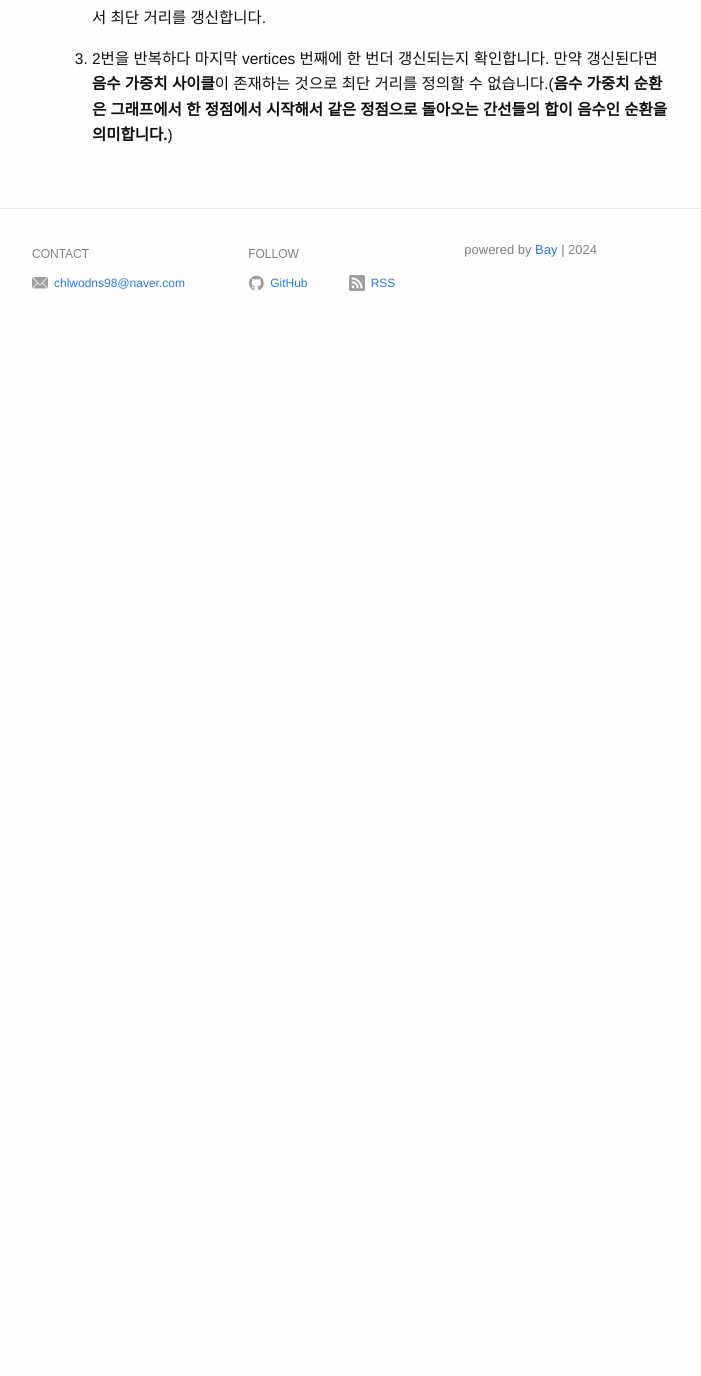
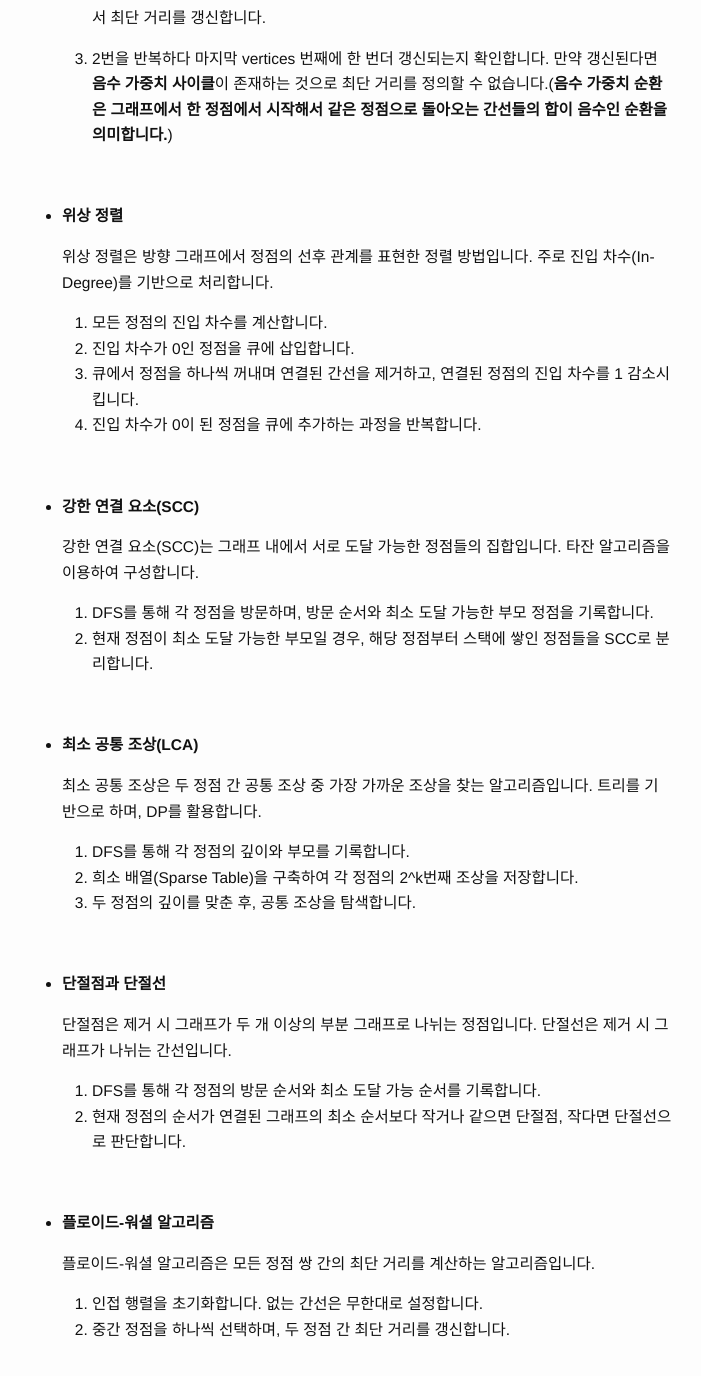
Before and after one commit to Jaeun-Choi98/jaeun-choi98.github.io, a Jekyll site: the page built from _posts/2023-10-05-data_structure(4).md, in a window 1280 px wide and 1400 px high, scrolled down 3908 px. Shown: the top 1376 px of the window, without its empty margins (288-989 px from the left). Built offline with Jekyll 4.4.1, drawn with Linux system fonts in a browser that asks for light colours; before the commit the page ends 4254 px from its top, so only the background shows below that; some of the changed text lies outside the part shown.

Commit message:
modify data structure post

```diff
--- a/_posts/2023-10-05-data_structure(4).md
+++ b/_posts/2023-10-05-data_structure(4).md
@@ -85,7 +85,7 @@ date: 2023-10-05 00:00:00
 
 대표적인 그래프 알고리즘으로 탐색 알고리즘인 DFS, BFS가 있습니다. 그리고 우선순위 큐를 이용한 최단 경로 알고리즘이 있고, 최소 신장 알고리즘(프림, 크루스칼, 솔린) 등이 있습니다. 이 뿐만 아니라 다양한 알고리즘이 사용됩니다.
 
-- 프림 알고리즘
+- **프림 알고리즘**
 
   프림 알고리즘은 임의의 시작 정점으로부터 출발하여 해당 정점에 연결된 간선 중에서 가중치가 가장 작은 간선부터 선택하여 다음 정점으로 확장해가는 방식으로 최소 신장 트리를 구하는 알고리즘입니다. 프림 알고리즘을 구현하는 방법은 다음과 같습니다.
 
@@ -97,7 +97,7 @@ date: 2023-10-05 00:00:00
 
 <br>
 
-- 크루스칼 알고리즘
+- **크루스칼 알고리즘**
 
   크루스칼 알고리즘은 모든 간선을 가중치 순으로 정렬하고 가장 작은 가중치의 간선부터 차례대로 선택하여 모든 정점을 방문할 때까지 반복하여 최소 신장 트리를 구성하는 알고리즘입니다. 구현 방식은 다음과 같습니다.
 
@@ -109,7 +109,7 @@ date: 2023-10-05 00:00:00
 
 <br>
 
-- 다익스트라 알고리즘
+- **다익스트라 알고리즘**
 
   다익스트라 알고리즘은 주어진 그래프에서 한 정점을 시작으로 다른 모든 정점까지의 최단 경로를 찾는 알고리즘입니다. 구현 방식은 다음과 같습니다.
 
@@ -125,7 +125,7 @@ date: 2023-10-05 00:00:00
 
 <br>
 
-- 벨만포드 알고리즘
+- **벨만포드 알고리즘**
 
   다익스트라 알고리즘과 똑같이 한 정점에서 다른 정점까지의 최단 거리를 구하는 알고리즘입니다. 차이점은 벨만포드 알고리즘은 간선의 가중치가 음수이면서 음수 가중치 사이클을 형성할 가능성이 있는 상황에도 사용 가능하다는 점입니다. 그에 따라 동작 방식도 차이가 있습니다. 벨만포드의 경우 매 정점을 방문할 때마다 모든 간선을 순회합니다. 따라서, 시간 복잡도는 O(VE)가 됩니다.
 
@@ -134,3 +134,81 @@ date: 2023-10-05 00:00:00
   2. 출발 정점을 기준으로 총 vertices번 순회합니다. 그리고, 매 정점마다 모든 간선을 비교하면서 최단 거리를 갱신합니다.
 
   3. 2번을 반복하다 마지막 vertices 번째에 한 번더 갱신되는지 확인합니다. 만약 갱신된다면 **음수 가중치 사이클**이 존재하는 것으로 최단 거리를 정의할 수 없습니다.(**음수 가중치 순환은 그래프에서 한 정점에서 시작해서 같은 정점으로 돌아오는 간선들의 합이 음수인 순환을 의미합니다.**)
+
+<br>
+
+- **위상 정렬**
+
+  위상 정렬은 방향 그래프에서 정점의 선후 관계를 표현한 정렬 방법입니다. 주로 진입 차수(In-Degree)를 기반으로 처리합니다.
+
+  1. 모든 정점의 진입 차수를 계산합니다.
+  2. 진입 차수가 0인 정점을 큐에 삽입합니다.
+  3. 큐에서 정점을 하나씩 꺼내며 연결된 간선을 제거하고, 연결된 정점의 진입 차수를 1 감소시킵니다.
+  4. 진입 차수가 0이 된 정점을 큐에 추가하는 과정을 반복합니다.
+
+<br>
+
+- **강한 연결 요소(SCC)**
+
+  강한 연결 요소(SCC)는 그래프 내에서 서로 도달 가능한 정점들의 집합입니다. 타잔 알고리즘을 이용하여 구성합니다.
+
+  1. DFS를 통해 각 정점을 방문하며, 방문 순서와 최소 도달 가능한 부모 정점을 기록합니다.
+  2. 현재 정점이 최소 도달 가능한 부모일 경우, 해당 정점부터 스택에 쌓인 정점들을 SCC로 분리합니다.
+
+<br>
+
+- **최소 공통 조상(LCA)**
+
+  최소 공통 조상은 두 정점 간 공통 조상 중 가장 가까운 조상을 찾는 알고리즘입니다. 트리를 기반으로 하며, DP를 활용합니다.
+
+  1. DFS를 통해 각 정점의 깊이와 부모를 기록합니다.
+  2. 희소 배열(Sparse Table)을 구축하여 각 정점의 2^k번째 조상을 저장합니다.
+  3. 두 정점의 깊이를 맞춘 후, 공통 조상을 탐색합니다.
+
+<br>
+
+- **단절점과 단절선**
+
+  단절점은 제거 시 그래프가 두 개 이상의 부분 그래프로 나뉘는 정점입니다. 단절선은 제거 시 그래프가 나뉘는 간선입니다.
+
+  1. DFS를 통해 각 정점의 방문 순서와 최소 도달 가능 순서를 기록합니다.
+  2. 현재 정점의 순서가 연결된 그래프의 최소 순서보다 작거나 같으면 단절점, 작다면 단절선으로 판단합니다.
+
+<br>
+
+- **플로이드-워셜 알고리즘**
+
+  플로이드-워셜 알고리즘은 모든 정점 쌍 간의 최단 거리를 계산하는 알고리즘입니다.
+
+  1. 인접 행렬을 초기화합니다. 없는 간선은 무한대로 설정합니다.
+  2. 중간 정점을 하나씩 선택하며, 두 정점 간 최단 거리를 갱신합니다.
+
+<br>
+
+- **이분 매칭**
+
+  이분 매칭은 이분 그래프에서 최대 매칭을 찾는 알고리즘입니다.
+  작업 스케줄링과 네트워크 연결 문제 등에 활용됩니다.
+
+  1. 정점 집합 중 하나에서 시작하여 DFS로 매칭을 시도합니다.
+  2. 현재 정점에서 연결된 간선을 따라가며 매칭되지 않은 정점을 찾습니다.
+  3. 매칭된 정점의 연결을 재구성하여 더 큰 매칭을 만듭니다.
+  4. 모든 정점에 대해 과정을 반복합니다.
+
+  - **이분 그래프**: 이분 그래프는 정점 집합이 두 그룹으로 나눠질 수 있는 그래프입니다. 같은 그룹의 정점 간에 간선이 존재하지 않습니다.
+
+<br>
+
+- #### **네트워크 플로우**
+
+  네트워크 플로우는 그래프에서 최대 유량을 구하는 알고리즘입니다.
+
+  - **Ford-Fulkerson 알고리즘**
+
+    1. 초기 유량을 0으로 설정합니다.
+    2. **증가 경로**를 찾습니다. 증가 경로는 현재 흐를 수 있는 추가 유량(여유 용량)이 존재하는 경로입니다.
+    3. 찾은 증가 경로를 따라 가능한 유량을 계산하여 경로의 모든 간선에 유량을 갱신합니다. 이때, 유량의 대칭성도 고려합니다.
+    4. 더 이상 증가 경로를 찾을 수 없으면 종료합니다.
+
+    - **여유 용량**: 간선의 용량 - 현재 유량.
+    - **유량의 대칭성**: flow(u→v) = -flow(v→u).
```
